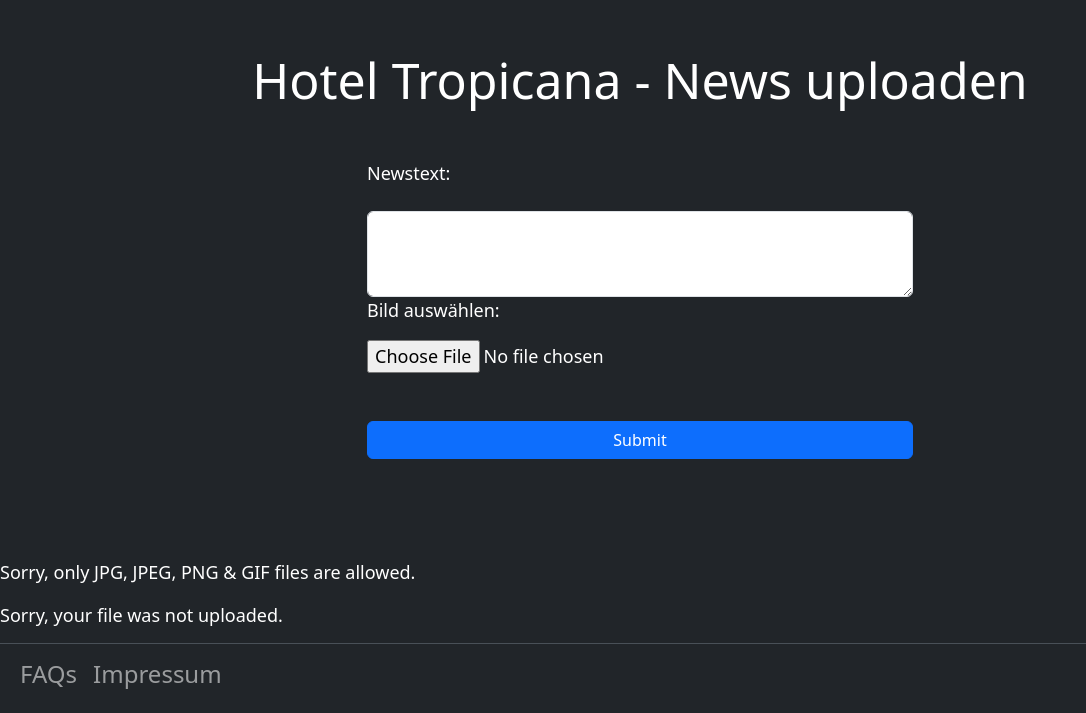
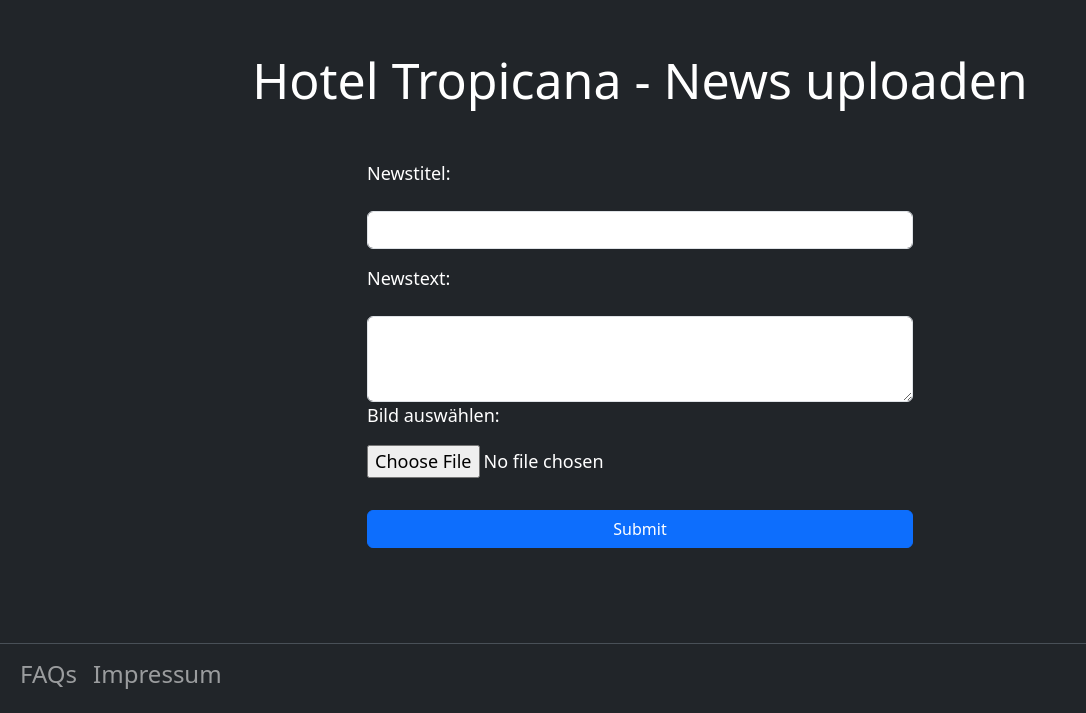
Before and after one commit to if23b011/WEB_Hotel_Halwax_Naseri, a PHP site: page /newsupload.php in a window 1280 px wide. Shown: the part 87-800 px from the top of the page, without its empty margins (0-1086 px from the left). Run offline with PHP 8.4, Linux system fonts and the light colour scheme; the visitor is signed in with stand-in values (Sample User, id 1); data that the repository does not hold is empty.

Commit message:
Newsupload fertiggestellt

```diff
--- a/sites/newsupload.php
+++ b/sites/newsupload.php
@@ -22,9 +22,15 @@ session_start();
 
     <div class="container" style="margin-bottom: 100px;">
         <h1>Hotel Tropicana - News uploaden</h1>
-        <form method="post" action="<?php echo htmlspecialchars($_SERVER["PHP_SELF"]); ?>">
+        <form method="post" action="../utils/upload.php" enctype="multipart/form-data">
             <div class="container">
-                <div class="d-grid gap-3 col-6 mx-auto">
+                <div class="d-grid col-6 mx-auto">
+                    <div class="mb-3">
+                        <label for="exampleFormControlText" class="form-label">
+                            <p>Newstitel:</p>
+                        </label>
+                        <input class="form-control" type="text" name="title" id="title">
+                    </div>
                     <div class="mb-3">
                         <label for="exampleFormControlTextarea1" class="form-label">
                             <p>Newstext:</p>
@@ -40,44 +46,6 @@ session_start();
             </div>
         </form>
     </div>
-    <?php
-    $target_dir = "../img/thumbnails/";
-    $target_file = $target_dir . basename($_FILES["fileToUpload"]["name"]);
-    $uploadOk = 1;
-    $imageFileType = strtolower(pathinfo($target_file, PATHINFO_EXTENSION));
-    // Check if image file is a actual image or fake image
-    if (isset($_POST["submit"])) {
-        $check = getimagesize($_FILES["fileToUpload"]["tmp_name"]);
-        if ($check !== false) {
-            echo "File is an image - " . $check["mime"] . ".";
-            $uploadOk = 1;
-        } else {
-            echo "File is not an image.";
-            $uploadOk = 0;
-        }
-    }
-    // Allow certain file formats
-    if (
-        $imageFileType != "jpg" && $imageFileType != "png" && $imageFileType != "jpeg"
-        && $imageFileType != "gif"
-    ) {
-        echo "<p>Sorry, only JPG, JPEG, PNG & GIF files are allowed.</p>";
-        $uploadOk = 0;
-    }
-    // Check if $uploadOk is set to 0 by an error
-    if ($uploadOk == 0) {
-        echo "<p>Sorry, your file was not uploaded.</p>";
-        // if everything is ok, try to upload file
-    } else {
-        if (move_uploaded_file($_FILES["fileToUpload"]["tmp_name"], $target_file)) {
-            echo "<p>The file " . htmlspecialchars(basename($_FILES["fileToUpload"]["name"])) . " and your news article has been uploaded.</p>";
-        } else {
-            echo "<p>Sorry, there was an error uploading your file.</p>";
-        }
-    }
-    $text = $_POST['text'];
-    $bild = $_POST['fileToUpload'];
-    ?>
     <!-- Footer-->
     <?php include '../utils/footer.php'; ?>
     <!-- Bootstrap core JS-->
--- a/sites/reservierung.php
+++ b/sites/reservierung.php
@@ -118,7 +118,7 @@ session_start();
                         $today = date("d.m.Y", $timestamp);
                         if ($arrivalDate <= $today) {
                             echo '<p style="color: red;">Anreisedatum muss nach ' . $today . ' sein!</p>';
-                        } else if ($departureDate <= $arrivalDate) {
+                        } else if ($departure <= $arrival) {
                             echo '<p style="color: red;">Anreisedatum muss vor Abreisedatum liegen!</p>';
                         } else {
                             echo '<div class="alert alert-success" role="alert">Deine Reise vom ' . $arrivalDate . ' bis ' . $departureDate .
--- a/utils/upload.php
+++ b/utils/upload.php
@@ -52,6 +52,11 @@ session_start();
         } else {
             if (move_uploaded_file($_FILES["fileToUpload"]["tmp_name"], $target_file)) {
                 echo "<p>The file " . htmlspecialchars(basename($_FILES["fileToUpload"]["name"])) . " and your news article has been uploaded.</p>";
+                $_SESSION["text"] = $_POST["text"];
+                $_SESSION["title"] = $_POST["title"];
+                $timestamp = time();
+                $_SESSION["newsDate"] = date("d.m.Y", $timestamp);
+                $_SESSION["fileToUpload"] = $_FILES["fileToUpload"]["name"];
             } else {
                 echo "<p>Sorry, there was an error uploading your file.</p>";
             }
```
Also changed, not shown: sites/news.php (+23 -5 lines), img/thumbnails/news1.jpg (added).
